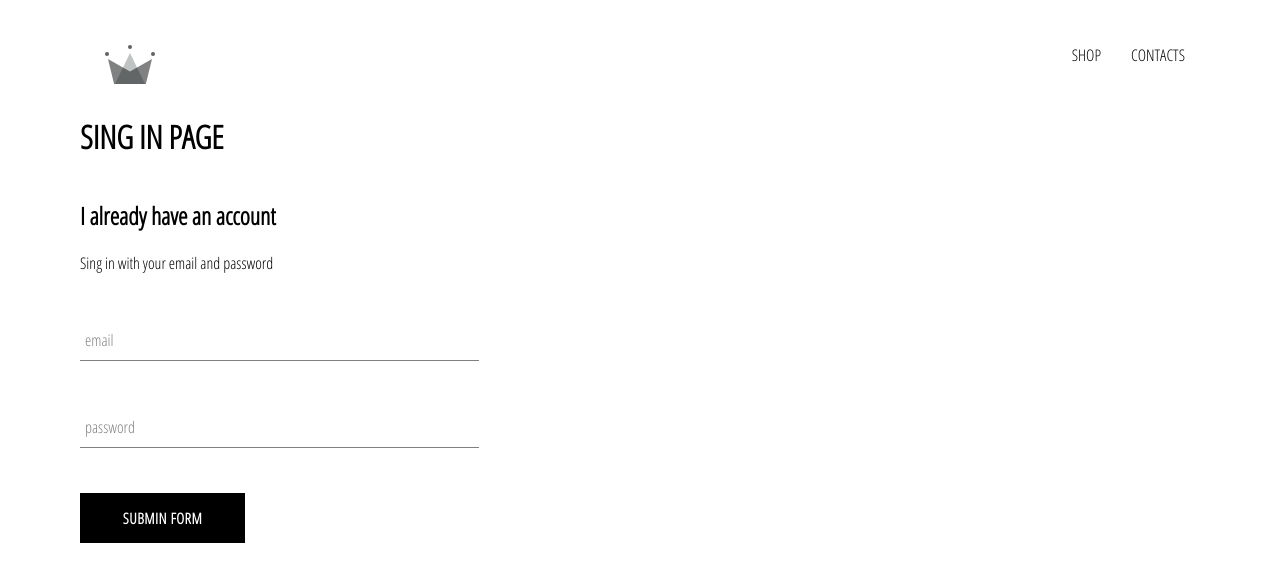
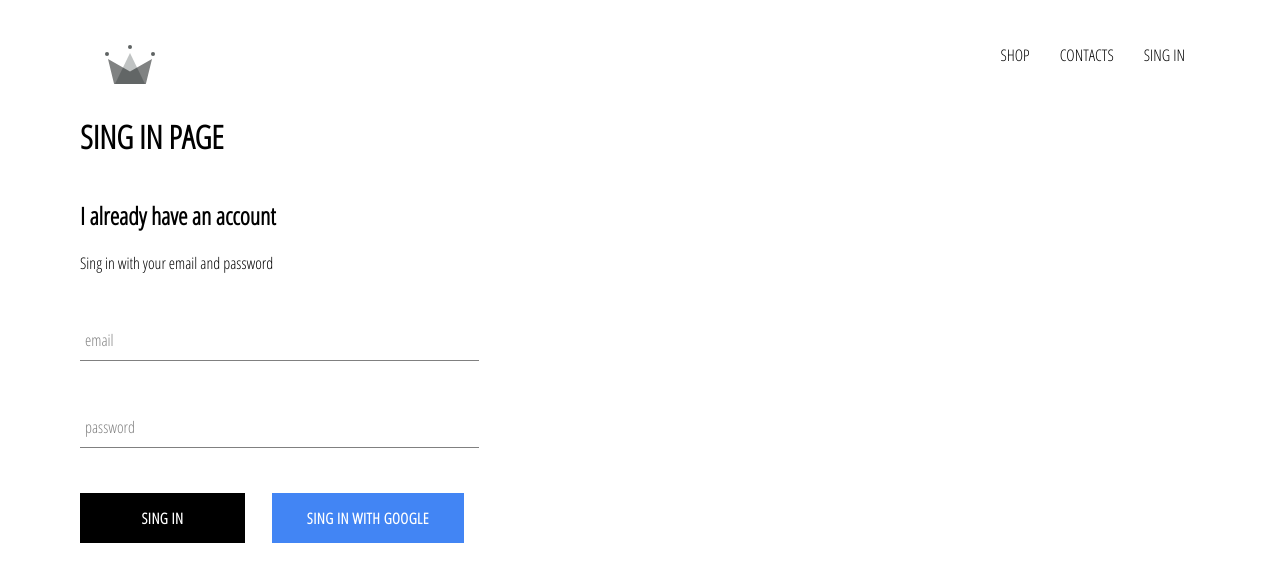
Before and after one commit to Mmmams/Crown-Clothing, a React (Create React App) app: page /singin in a window 1280 px wide. Shown: the top 582 px of the page. Built offline with nearby package versions, Linux system fonts and the light colour scheme; no server answers.

Commit message:
feat: add firebase features

```diff
--- a/package.json
+++ b/package.json
@@ -6,6 +6,7 @@
     "@testing-library/jest-dom": "^5.11.4",
     "@testing-library/react": "^11.1.0",
     "@testing-library/user-event": "^12.1.10",
+    "firebase": "^8.2.7",
     "node-sass": "^5.0.0",
     "react": "^17.0.1",
     "react-dom": "^17.0.1",
--- a/src/App.js
+++ b/src/App.js
@@ -1,3 +1,4 @@
+import React from 'react'
 import {Route, Switch} from 'react-router-dom'
 
 import HomePage from './pages/homepage/homepage.component.jsx'
@@ -7,12 +8,34 @@ import SingInAndSingUp from './pages/sing-in-and-sing-up/sing-in-and-sing-up.com
 
 import './App.css';
 
+import {auth} from './firebase/firebase.utils'
 
 
-function App() {
+
+class App extends React.Component {
+  constructor(){
+    super();
+    this.state = {
+      currentUser : null
+    }
+  }
+  unsubscribeFromAuth = null;
+
+
+  componentDidMount(){
+   this.unsubscribeFromAuth = auth.onAuthStateChanged(user => {
+      this.setState({currentUser : user});
+      console.log(user)
+    });
+  }
+
+  componentWillUnmount(){
+    this.unsubscribeFromAuth();
+  }
+  render(){
     return (
       <div >
-    <Header/>
+      <Header currentUser={this.state.currentUser}/>
         <Switch>
           <Route exact path='/' component={HomePage}/>
           <Route path='/shop' component={ShopPage}/>
@@ -23,4 +46,6 @@ function App() {
     );
   }
 
+}
+
 export default App;
--- a/src/components/custom-button/custom-buttom.component.jsx
+++ b/src/components/custom-button/custom-buttom.component.jsx
@@ -1,10 +1,10 @@
-import Reacr from 'react'
+import React from 'react'
 
 import './custom-buttom.style.scss'
 
-const CustomButton = ({children, ...otherProps}) =>{
+const CustomButton = ({children,isGoogleSingIn,  ...otherProps}) =>{
     return(
-        <button {...otherProps}  className='custom-button'>{children}</button>
+        <button {...otherProps}  className={`${isGoogleSingIn ? 'google-sing-in' : ''} custom-button`}>{children}</button>
     )
 }
 
--- a/src/components/custom-button/custom-buttom.style.scss
+++ b/src/components/custom-button/custom-buttom.style.scss
@@ -19,4 +19,14 @@
       color: black;
       border: 1px solid black;
     }
+    &.google-sing-in{
+      background-color : #4285f4;
+      &:hover{
+        background-color: #357ae8;
+        cursor: pointer;
+        color: white;
+        border: 1px solid white;
+      }
+    }
+
   }
--- a/src/components/header/header.component.jsx
+++ b/src/components/header/header.component.jsx
@@ -4,9 +4,11 @@ import {ReactComponent as Logo} from '../../assets/crown.svg'
 
 import {Link} from 'react-router-dom'
 
+import {auth} from '../../firebase/firebase.utils'
+
 import './header.style.scss'
 
-const Header = () =>{
+const Header = ({currentUser}) =>{
     return(
         <div className='header'>
             <Link to='/' className='logo-container'>
@@ -16,9 +18,18 @@ const Header = () =>{
                 <Link className='option' to='/shop'>
                     SHOP
                 </Link>
-                <Link className='option'>
+                <Link className='option' to='/'>
                     CONTACTS
                 </Link>
+                {
+                    currentUser ?
+                    <div onClick={()=>auth.signOut()}>SING OUT</div>
+                    :
+                    <Link className='option' to='/singin'>
+                        SING IN
+                    </Link>
+                }
+
             </div>
         </div>
     )
--- a/src/components/singin/singin.component.jsx
+++ b/src/components/singin/singin.component.jsx
@@ -4,6 +4,8 @@ import './singin.style.scss'
 
 import FormInput from '../../components/form-input/form-input.component'
 import CustomButton from '../../components/custom-button/custom-buttom.component'
+
+import {singInWithGoogle} from '../../firebase/firebase.utils'
 
 class SingIn extends React.Component{
     constructor(){
@@ -35,7 +37,12 @@ class SingIn extends React.Component{
                 <form onSubmit={this.handlerSubmit}>
                     <FormInput type='email' name='email' required handleChange={this.handleChange} value={this.state.email} label='email'/>
                     <FormInput type='password' name='password' required handleChange={this.handleChange} value={this.state.password} label='password'/>
-                    <CustomButton type='submit'>Submin Form</CustomButton>
+
+                    <div className='buttons'>
+                        <CustomButton type='submit'>Sing in</CustomButton>
+                        <CustomButton onClick={singInWithGoogle} isGoogleSingIn>Sing in with Google</CustomButton>
+                    </div>
+
                 </form>
 
             </div>
--- a/src/components/singin/singin.style.scss
+++ b/src/components/singin/singin.style.scss
@@ -3,3 +3,8 @@
     display: flex;
     flex-direction: column;
   }
+
+  .buttons{
+    display: flex;
+    justify-content: space-between;
+  }
--- /dev/null
+++ b/src/firebase/firebase.utils.js
@@ -0,0 +1,27 @@
+import firebase from 'firebase/app'
+
+import 'firebase/auth'
+import 'firebase/firestore'
+
+const config = {
+    apiKey: "AIzaSyAlc1ffp9YQcoTx8n0y6L23Y5EK6b1Zl_E",
+    authDomain: "crwn-clothing-ab60b.firebaseapp.com",
+    projectId: "crwn-clothing-ab60b",
+    storageBucket: "crwn-clothing-ab60b.appspot.com",
+    messagingSenderId: "39735950804",
+    appId: "1:39735950804:web:be190b1354e305c7fbea41",
+    measurementId: "G-1B01PBG33Y"
+  };
+
+  firebase.initializeApp(config);
+
+  export const auth = firebase.auth();
+  export const firestire = firebase.firestore();
+
+  const provider = new firebase.auth.GoogleAuthProvider();
+
+  provider.setCustomParameters({prompt : 'select_account'});
+
+  export const singInWithGoogle = () => auth.signInWithPopup(provider);
+
+  export default firebase;
```
Also changed, not shown: 1 other file (tests, documents, lock files or other folders). Lines whose indentation alone changed are shown as unchanged.
